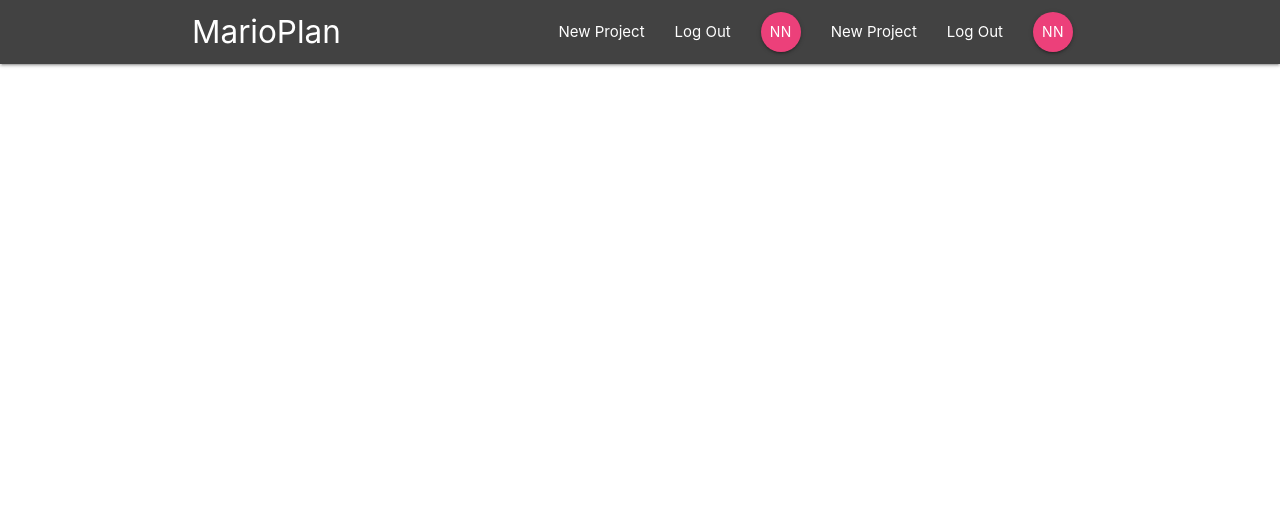
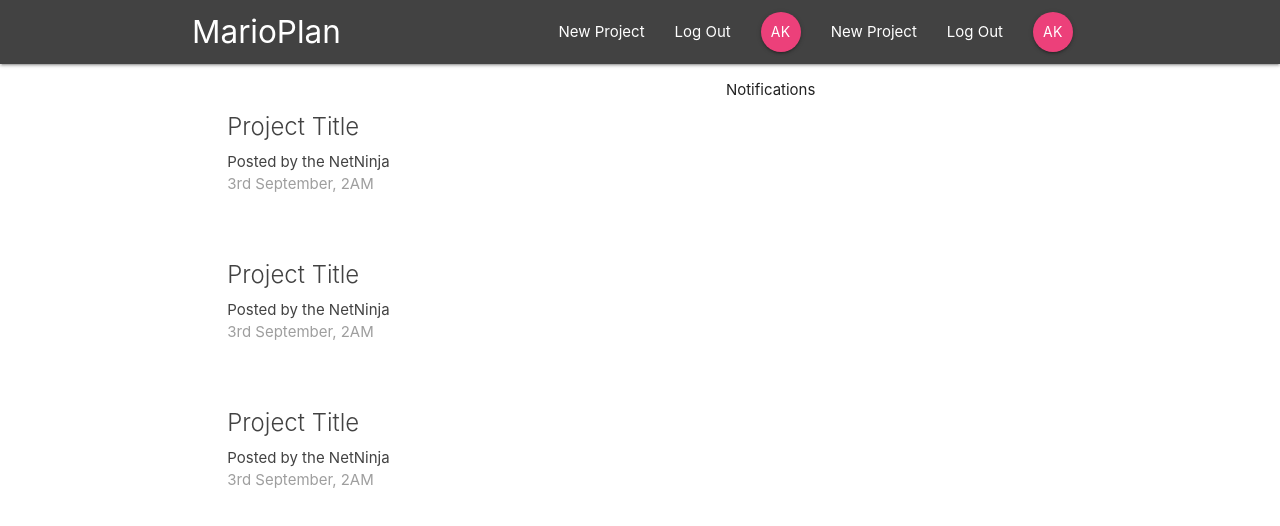
Before and after one commit to Akash187/marioplan, a React (Create React App) app: page / in a window 1280 px wide. Shown: the top 526 px of the page. Built offline with nearby package versions, Linux system fonts and the light colour scheme.

Commit message:
Dashboard Component Completed.

```diff
--- a/src/App.js
+++ b/src/App.js
@@ -1,6 +1,7 @@
 import React, { Component } from 'react';
-import {BrowserRouter} from 'react-router-dom';
+import {BrowserRouter, Route, Switch} from 'react-router-dom';
 import Navbar from './components/layouts/Navbar';
+import Dashboard from "./components/dashboard/Dashboard";
 
 class App extends Component {
   render() {
@@ -8,6 +9,9 @@ class App extends Component {
       <BrowserRouter>
         <div className="App">
           <Navbar/>
+          <Switch>
+            <Route path='/' component={Dashboard}/>
+          </Switch>
         </div>
       </BrowserRouter>
     );
--- a/src/components/dashboard/Dashboard.js
+++ b/src/components/dashboard/Dashboard.js
@@ -0,0 +1,23 @@
+import React, {Component} from 'react';
+import Notifications from "./Notifications";
+import ProjectList from "../projects/ProjectList";
+
+
+class Dashboard extends Component{
+  render(){
+    return(
+      <div className="dashboard container">
+        <div className="row">
+          <div className="col s12 m6">
+            <ProjectList/>
+          </div>
+          <div className="col s12 m5 offset-m1">
+            <Notifications/>
+          </div>
+        </div>
+      </div>
+    )
+  }
+}
+
+export default Dashboard;
--- a/src/components/dashboard/Notifications.js
+++ b/src/components/dashboard/Notifications.js
@@ -0,0 +1,11 @@
+import React from 'react';
+
+const Notifications = () => {
+  return(
+    <div>
+      <p>Notifications</p>
+    </div>
+  )
+};
+
+export default Notifications;
--- a/src/components/layouts/SignedInLinks.js
+++ b/src/components/layouts/SignedInLinks.js
@@ -6,7 +6,7 @@ const SingedInLinks = () => {
     <ul className="right">
       <li><NavLink to="/">New Project</NavLink></li>
       <li><NavLink to="/">Log Out</NavLink></li>
-      <li><NavLink to="/" className="btn btn-floating pink lighten-1">NN</NavLink></li>
+      <li><NavLink to="/" className="btn btn-floating pink lighten-1">AK</NavLink></li>
     </ul>
   )
 };
--- a/src/components/projects/ProjectList.js
+++ b/src/components/projects/ProjectList.js
@@ -0,0 +1,35 @@
+import React from 'react';
+
+const ProjectList = () => {
+  return(
+   <div className="project-list section">
+
+     <div className="card z-depth-0 project-summary">
+       <div className="card-content grey-text text-darken-3">
+         <span className="card-title">Project Title</span>
+         <p>Posted by the NetNinja</p>
+         <p className="grey-text">3rd September, 2AM</p>
+       </div>
+     </div>
+
+     <div className="card z-depth-0 project-summary">
+       <div className="card-content grey-text text-darken-3">
+         <span className="card-title">Project Title</span>
+         <p>Posted by the NetNinja</p>
+         <p className="grey-text">3rd September, 2AM</p>
+       </div>
+     </div>
+
+     <div className="card z-depth-0 project-summary">
+       <div className="card-content grey-text text-darken-3">
+         <span className="card-title">Project Title</span>
+         <p>Posted by the NetNinja</p>
+         <p className="grey-text">3rd September, 2AM</p>
+       </div>
+     </div>
+
+   </div>
+  )
+};
+
+export default ProjectList;
```
